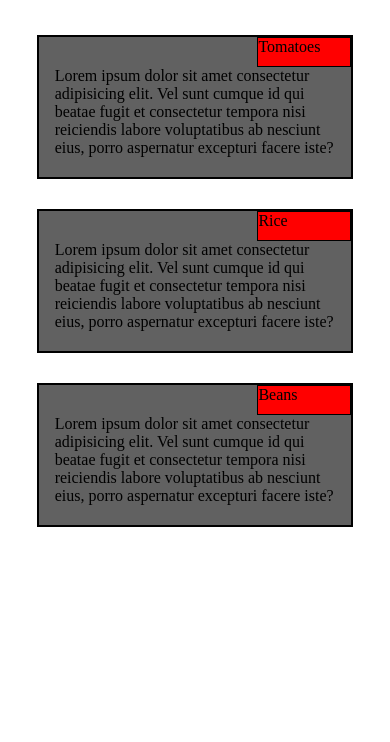
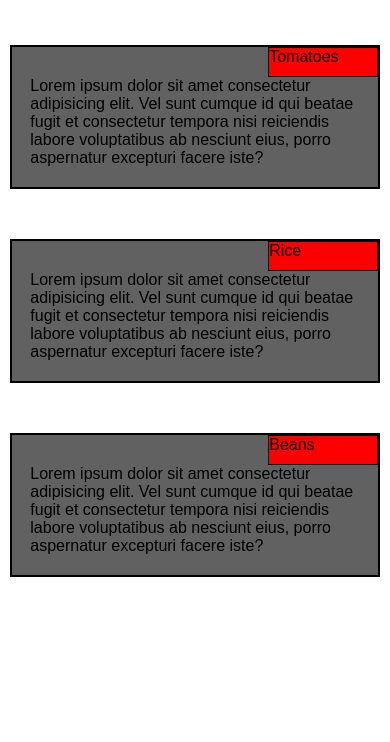
Before and after one commit to JujuboyCodes/JujuboyCodes.github.io, a plain HTML site: page index.html in a window 390 px wide. Shown: the part 102-844 px from the top of the page. Drawn offline with Linux system fonts and the light colour scheme.

Commit message:
Finalizing Build
Fully Responsive

```diff
--- a/Index.css
+++ b/Index.css
@@ -1,7 +1,7 @@
 /***** Base Styling *****/
 * {
     box-sizing: border-box;
-
+    font-family: Arial, Helvetica, sans-serif;
 }
 
 body {
@@ -20,23 +20,18 @@ h1 {
 }
 
 .row {
-    width: 90%;
-    margin-right: auto;
-    margin-left: auto;
+    width: 100%;
 
 }
 
 .container {
-
-}
-
-section {
-    margin-bottom: 30px;
-    width: 90%;
-    margin-right: auto;
-    margin-left: auto;
     background-color: rgb(97, 97, 97);
     border: 2px solid black;
+}
+section {
+    padding: 10px;
+    margin-bottom: 30px;
+
 }
 
 .red {
@@ -124,7 +119,7 @@ section {
         width: 25%;
     }
     .col-lg-4 {
-        width: 33%;
+        width: 33.33%;
     }
     .col-lg-5 {
         width: 41.66%;
```
Also changed, not shown: index.html (line endings or trailing spaces).
